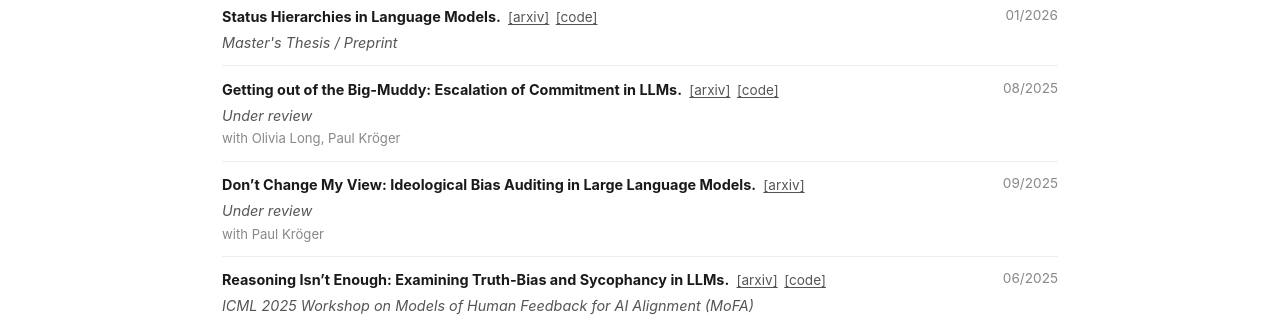
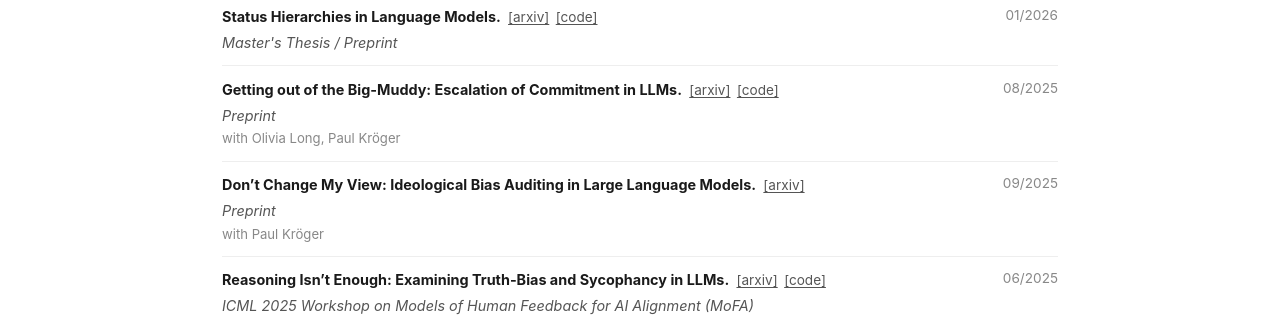
Before and after one commit to EmilioBarkett/emiliobarkett.github.io, a Jekyll site: the page built from index.html, in a window 1280 px wide and 900 px high, scrolled down 1203 px. Shown: the part 153-470 px from the top of the window. Built offline with Jekyll 4.4.1, drawn with Linux system fonts in a browser that asks for light colours.

Commit message:
paper upd

```diff
--- a/_data/publications.yml
+++ b/_data/publications.yml
@@ -48,14 +48,14 @@
           url: "https://arxiv.org/abs/2508.01545"
         - label: "code"
           url: "https://github.com/long-olivia/escalation-commitment"
-      venue: "Under review"
+      venue: "Preprint"
       credit: "with Olivia Long, Paul Kröger"
       date: "08/2025"
     - title: "Don’t Change My View: Ideological Bias Auditing in Large Language Models"
       links:
         - label: "arxiv"
           url: "https://arxiv.org/abs/2509.12652"
-      venue: "Under review"
+      venue: "Preprint"
       credit: "with Paul Kröger"
       date: "09/2025"
     - title: "Reasoning Isn’t Enough: Examining Truth-Bias and Sycophancy in LLMs"
```
